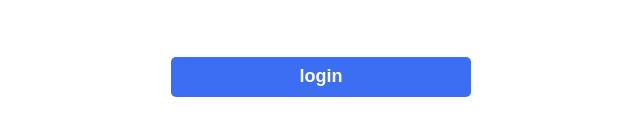
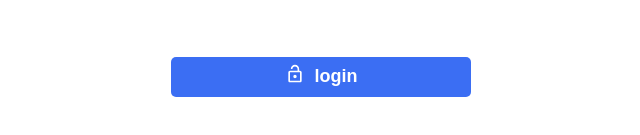
Before and after one commit to FernandoEstevam/controle_compras, a website: page app/index.html in a window 1280 px wide. Shown: the part 451-586 px from the top of the page, 319-959 px from the left. Drawn offline with Linux system fonts and the light colour scheme.

Commit message:
Ajustes no btn login

```diff
--- a/app/assets/scss/login.scss
+++ b/app/assets/scss/login.scss
@@ -29,7 +29,15 @@
     .btn-primary {
       width: 100%;
       margin-top: 60px;
-    }
+			display: flex;
+			align-items: center;
+			justify-content: center;
+
+			.icons {
+				display: block;
+				margin-right: 10px;
+			}
+		}
 
   }
 }
--- a/app/index.html
+++ b/app/index.html
@@ -26,7 +26,10 @@
         <input type="password" placeholder="senha" name="password" id="password" />
         <span class="icons"><img src="./assets/image/icons/lock.svg" alt="icone lock"></span>
       </div>
-      <button type="submit" class="btn btn-primary">login</button>
+      <button type="submit" class="btn btn-primary">
+		  <span class="icons"><img src="./assets/image/icons/lock_open.svg" alt="icone lock open" /></span>
+		  login
+	  </button>
     </form>
   </div>
 </body>
```
Also changed, not shown: app/assets/css/login.css, app/assets/image/icons/lock_open.svg (added), app/assets/scss/variavel/variavel.scss (line endings or trailing spaces), dist/assets/css/main.min.css, dist/assets/image/icons/lock_open.svg (added), dist/index.html.
